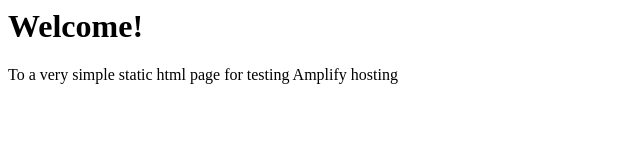
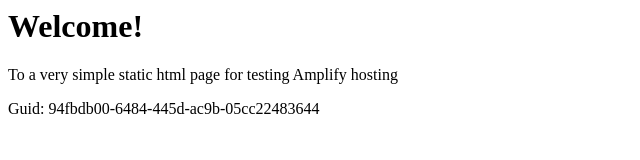
Before and after one commit to aws-aemilia-gru/Github-PR-Commit-Integration-Test-DoNotTouch-GithubWebhookPreviewCanaryTest-v1-prod-sa-east-1, a website: page src/index.html in a window 1280 px wide. Shown: the whole page, without its empty margins (0-640 px from the left). Drawn offline with Linux system fonts and the light colour scheme.

Commit message:
commit from integ tests

```diff
--- a/src/index.html
+++ b/src/index.html
@@ -1,3 +1,5 @@
+
+
 <html lang="en">
 
 <head>
@@ -10,6 +12,6 @@
 <body>
     <h1>Welcome!</h1>
     <p>To a very simple static html page for testing Amplify hosting</p>
-</body>
+    <p>Guid: 94fbdb00-6484-445d-ac9b-05cc22483644</p></body>
 
 </html>
```
